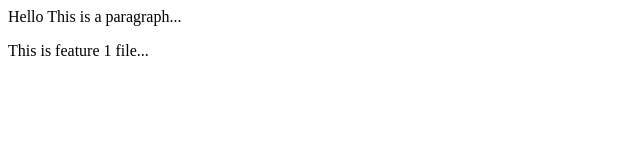
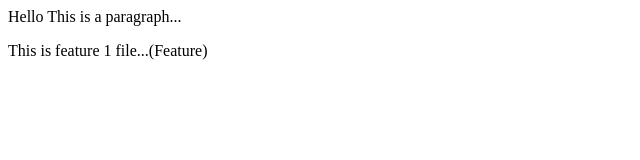
Before and after one commit to Nikhil-Saini-97/localRepo, a plain HTML site: page index.html in a window 1280 px wide. Shown: the full height of the page, 0-640 px from the left. Drawn offline with Linux system fonts and the light colour scheme.

Commit message:
Add feature

```diff
--- a/index.html
+++ b/index.html
@@ -1,2 +1,2 @@
 <p>Hello This is a paragraph...</p>
-<p>This is feature 1 file...</p>
+<p>This is feature 1 file...(Feature)</p>
```
